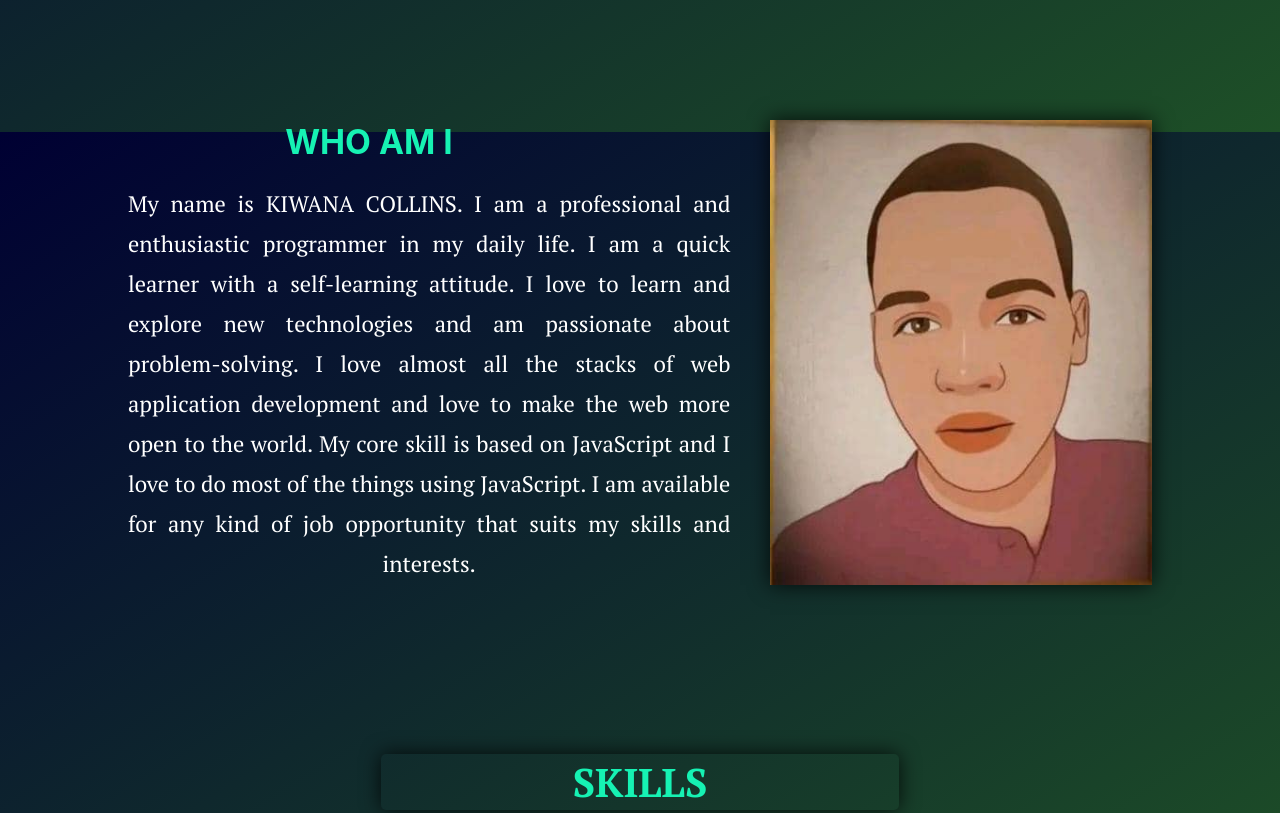
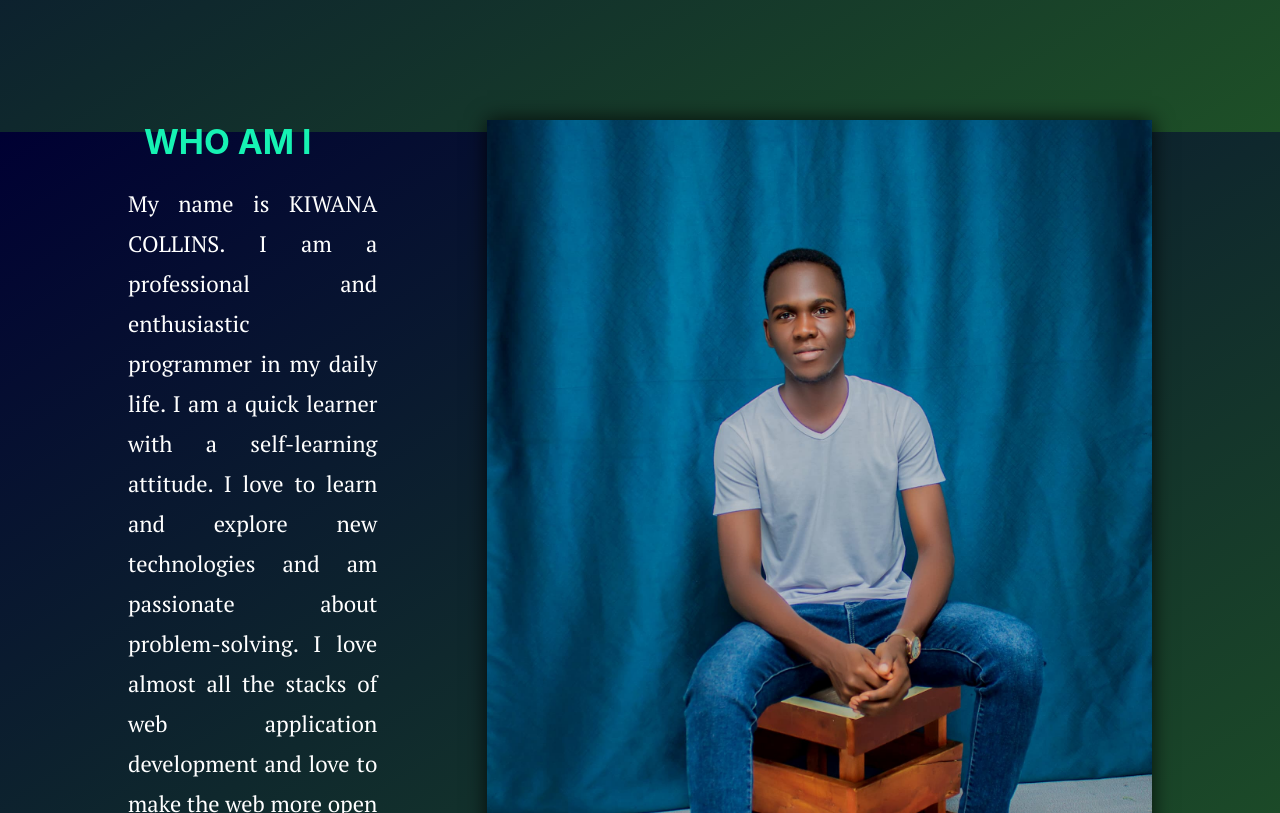
Before and after one commit to kiwanacollins/port.github.io, a plain HTML site: page index.html in a window 1280 px wide. Shown: the part 668-1481 px from the top of the page. Drawn offline with Linux system fonts and the light colour scheme.

Commit message:
refactor: update image source in index.html

```diff
--- a/index.html
+++ b/index.html
@@ -74,7 +74,7 @@
                 </p>
             </div>
             <div class="my-image">
-                <img src="cartoon.jpg" alt="my picture">
+                <img src="me.jpg" alt="my picture">
             </div>
         </div>
         <!-- scrolling animation -->
```
Also changed, not shown: me.jpg (added).
